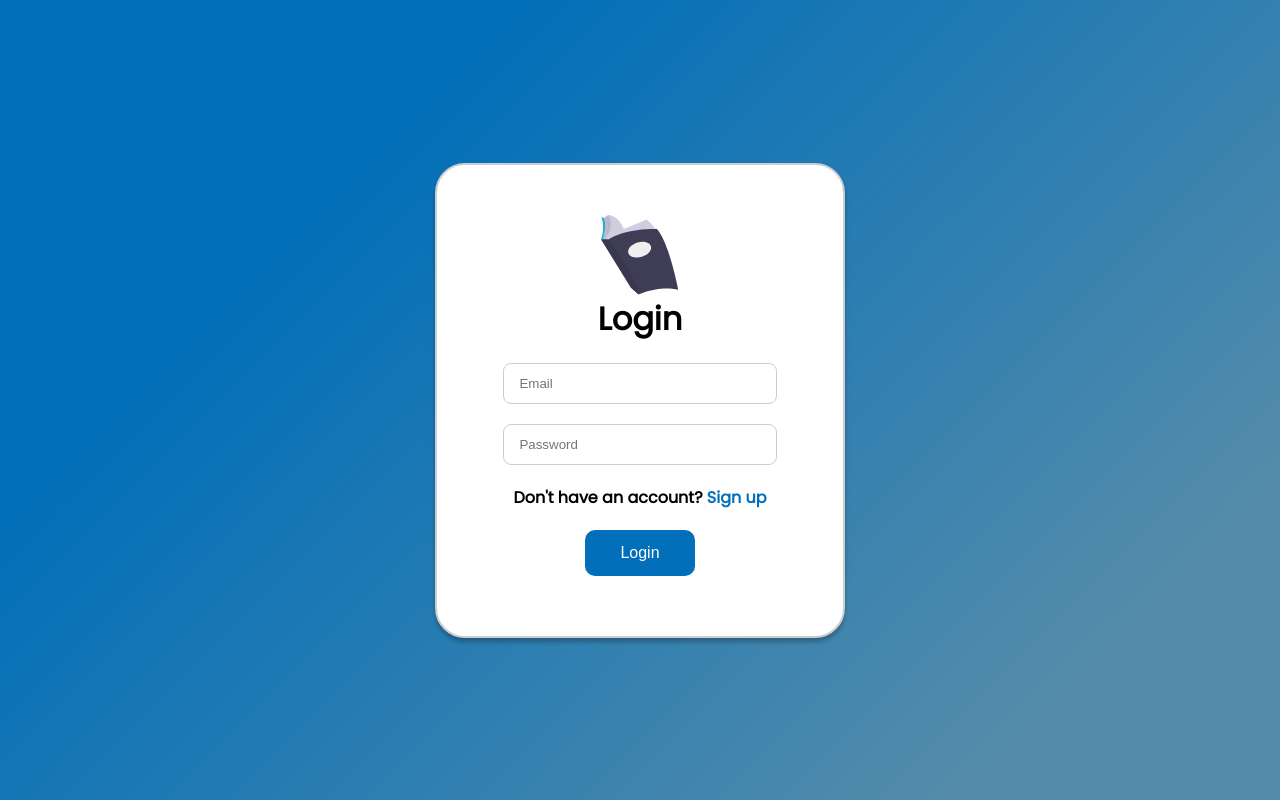
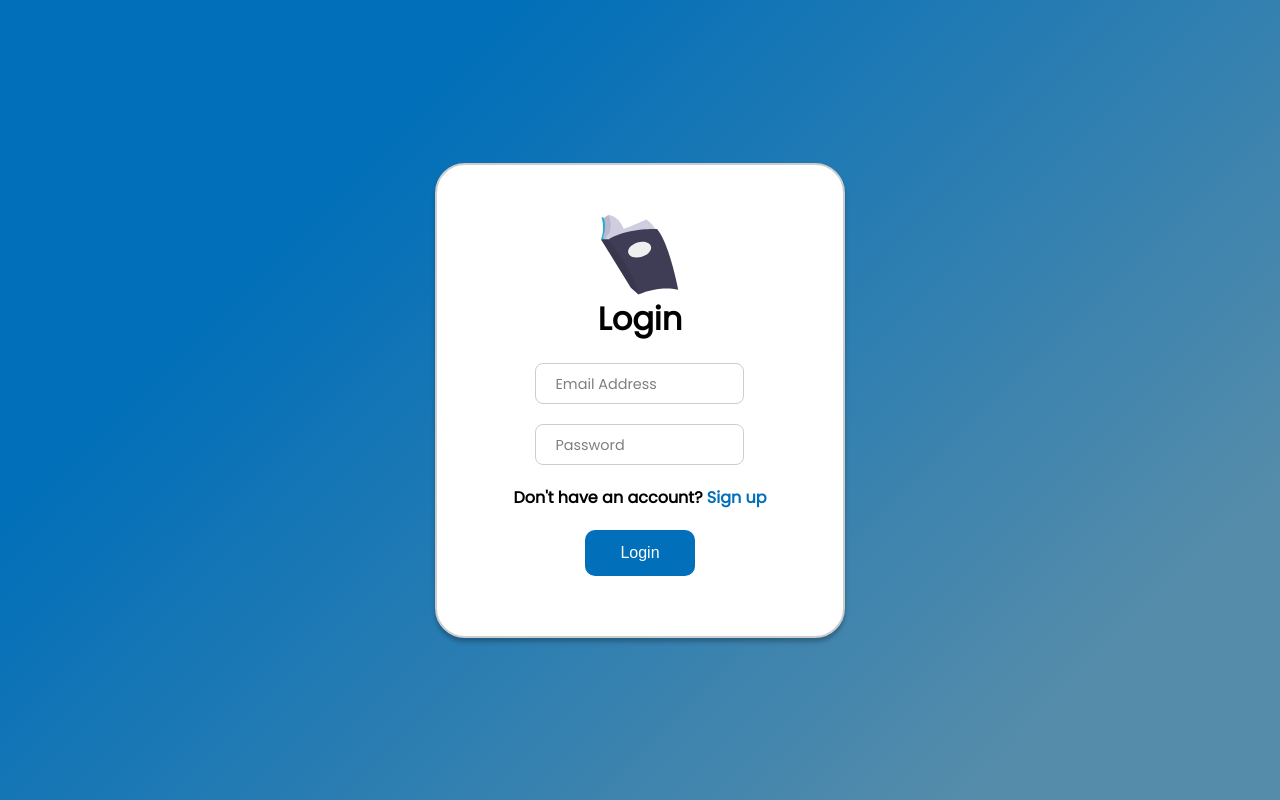
Before and after one commit to DangaRanga/course-manager, a React (Create React App) app in the folder client/: page /auth in a window 1280 px wide. Built offline with nearby package versions, Linux system fonts and the light colour scheme; no server answers.

Commit message:
Started UI refactoring

```diff
--- a/client/src/components/Form/Form.css
+++ b/client/src/components/Form/Form.css
@@ -16,28 +16,10 @@
   flex-direction: column;
 }
 
-#form-container input {
-  box-sizing: border-box;
-  margin: 10px 0;
-  border: solid 1px #cdcdcd;
-  padding: 12px 15px;
-  width: 100%;
-  border-radius: 8px;
-  transition: all 0.3s ease-in-out;
-  -webkit-transition: all 0.3s ease-in-out;
-  -moz-transition: all 0.3s ease-in-out;
-  -ms-transition: all 0.3s ease-in-out;
-  -o-transition: all 0.3s ease-in-out;
-}
-
-#form-container input:focus {
-  border: solid 1px #4fa3db;
-  box-shadow: 0 0 5px #4fa3db;
-  outline: none;
-}
 #form-container h1 {
   margin-bottom: 10px;
 }
+
 .form-btn {
   width: 40%;
   padding: 14px 8px;
@@ -55,6 +37,7 @@
   font-weight: bold;
   margin: 10px;
 }
+
 #form-toggle {
   color: #016fb9;
 }
--- a/client/src/components/Form/Form.jsx
+++ b/client/src/components/Form/Form.jsx
@@ -4,6 +4,7 @@ import Select from "react-select";
 import { useHistory } from "react-router-dom";
 
 // User module imports
+import { FormField } from "./FormField";
 import { UserContext } from "../../context/UserContext";
 import { registerEmployee, loginEmployee } from "../../util/auth-handler";
 
@@ -47,23 +48,21 @@ function Form() {
       <img src={book} alt="book" id="form-img"></img>
       <h1>{formState.login ? "Login" : "Sign Up"} </h1>
       <form onSubmit={submit}>
-        <input
+        <FormField
           value={formState.email}
-          required
           onChange={(e) =>
             setFormState({
               ...formState,
               email: e.target.value,
             })
-          } //
+          }
           type="email"
-          placeholder="Email"
+          name="Email Address"
         />
         {!formState.login && (
           <div>
-            <input
+            <FormField
               value={formState.firstName}
-              required
               onChange={(e) =>
                 setFormState({
                   ...formState,
@@ -71,17 +70,15 @@ function Form() {
                 })
               }
               type="text"
-              placeholder="First Name"
+              name="First Name"
             />
-
-            <input
+            <FormField
               value={formState.lastName}
-              required
               onChange={(e) =>
                 setFormState({ ...formState, lastName: e.target.value })
               }
               type="text"
-              placeholder="Last Name"
+              name="Last Name"
             />
             <Select
               className="custom-select"
@@ -95,13 +92,13 @@ function Form() {
             ></Select>
           </div>
         )}
-        <input
+        <FormField
           value={formState.password}
           onChange={(e) =>
             setFormState({ ...formState, password: e.target.value })
           }
           type="password"
-          placeholder="Password"
+          name="Password"
         />
         <p id="auth-toggle">
           {formState.login ? "Don't have" : "Already have"} an account?{" "}
--- /dev/null
+++ b/client/src/components/Form/FormField/FormField.css
@@ -0,0 +1,49 @@
+#form-container input {
+  box-sizing: border-box;
+  margin: 10px 0;
+  border: solid 1px #cdcdcd;
+  padding: 12px 15px;
+  width: 100%;
+  border-radius: 8px;
+  transition: all 0.3s ease-in-out;
+  -webkit-transition: all 0.3s ease-in-out;
+  -moz-transition: all 0.3s ease-in-out;
+  -ms-transition: all 0.3s ease-in-out;
+  -o-transition: all 0.3s ease-in-out;
+}
+
+#form-container input:focus {
+  border: solid 1px #4fa3db;
+  box-shadow: 0 0 5px #4fa3db;
+  outline: none;
+}
+
+.form-field {
+  position: relative;
+}
+
+.form-field span {
+  padding: 21px 20px;
+  pointer-events: none;
+  position: absolute;
+  left: 0;
+  top: 0;
+  transition: 0.5s;
+  transition-timing-function: ease;
+  transition-timing-function: cubic-bezier(0.25, 0.1, 0.25, 1);
+  opacity: 0.5;
+  font-size: 0.9em;
+}
+
+.form-field input:focus + span,
+.form-field input:not(:placeholder-shown) + span {
+  opacity: 0.7;
+  transform: scale(0.75) translateY(-75%) translateX(-40px);
+}
+
+/* For IE Browsers*/
+.form-field input:focus + span,
+.form-field input:not(:-ms-input-placeholder) + span {
+  opacity: 0.7;
+  transform: scale(0.75) translateY(-80%) translateX(-50px);
+}
--- /dev/null
+++ b/client/src/components/Form/FormField/FormField.jsx
@@ -0,0 +1,21 @@
+import React from "react";
+
+import "./FormField.css";
+
+function FormField({ onChange, value, type, name }) {
+  return (
+    <article className="form-field">
+      <input
+        value={value}
+        required
+        onChange={onChange}
+        type={type}
+        placeholder=" "
+        className="input-field"
+      />
+      <span className="floating-label">{name}</span>
+    </article>
+  );
+}
+
+export default FormField;
--- /dev/null
+++ b/client/src/components/Form/FormField/index.js
@@ -0,0 +1 @@
+export { default as FormField } from "./FormField";
```
